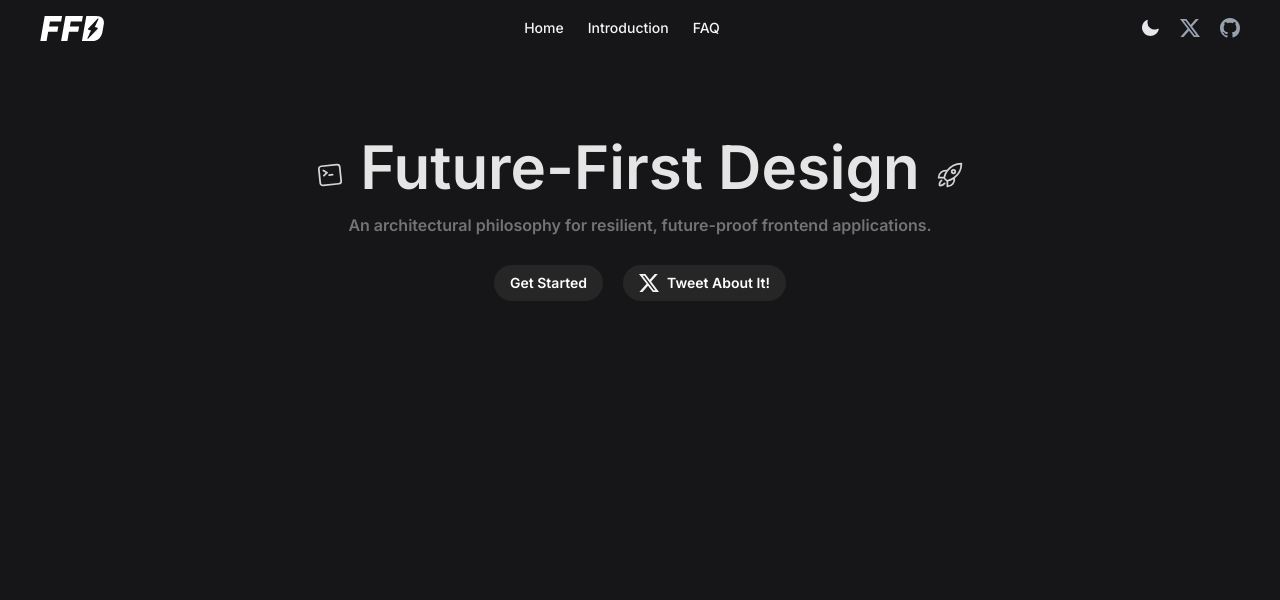
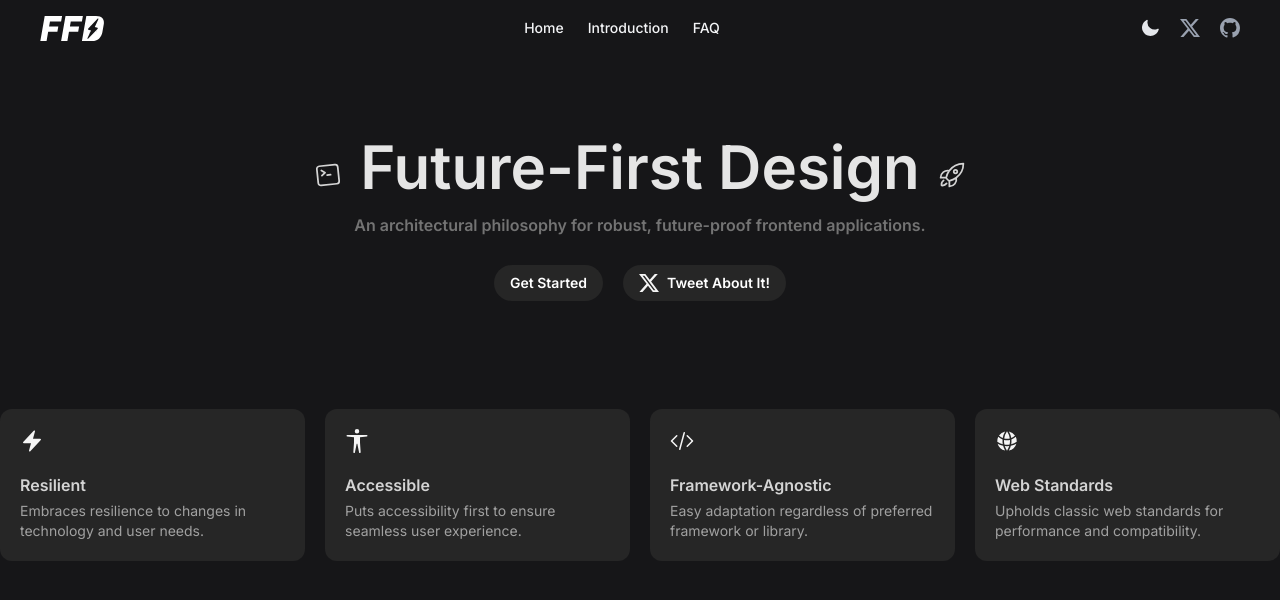
Before and after one commit to ShayokhShorfuddin/future-first-design, a React (Vite) app: page / in a window 1280 px wide. Shown: the top 600 px of the page. Built offline with nearby package versions, Linux system fonts and the light colour scheme.

Commit message:
add cards

```diff
--- a/src/components/Hero.tsx
+++ b/src/components/Hero.tsx
@@ -1,13 +1,42 @@
 import { Link } from "@tanstack/react-router";
+import HeroCard from "./HeroCard";
+
+const tweetPlaceholder =
+	"@shayokh_dev\nFuture-First Design looks kinda cool.\nMight give it a try.\n\n#FutureFirstDesign";
+const encodedText = encodeURIComponent(tweetPlaceholder);
+
+const HeroCardContents: {
+	icon: React.ReactNode;
+	title: string;
+	subtitle: string;
+}[] = [
+	{
+		icon: <VoltIcon />,
+		title: "Resilient",
+		subtitle: "Embraces resilience to changes in technology and user needs.",
+	},
+	{
+		icon: <AccessibilityIcon />,
+		title: "Accessible",
+		subtitle: "Puts accessibility first to ensure seamless user experience.",
+	},
+	{
+		icon: <CodeIcon />,
+		title: "Framework-Agnostic",
+		subtitle: "Easy adaptation regardless of preferred framework or library.",
+	},
+	{
+		icon: <WebIcon />,
+		title: "Web Standards",
+		subtitle:
+			"Upholds classic web standards for performance and compatibility.",
+	},
+];
 
 export default function Hero() {
-	const tweetPlaceholder =
-		"@shayokh_dev\nFuture-First Design looks kinda cool.\nMight give it a try.\n\n#FutureFirstDesign";
-	const encodedText = encodeURIComponent(tweetPlaceholder);
-
 	return (
 		<section
-			className="container mx-auto mt-20"
+			className="m-h-svh container mx-auto mt-20"
 			aria-label="A small introduction to Future-First Design. This section also contains links to get started and tweeting about this philosophy."
 		>
 			<div className="flex flex-col items-center gap-y-7">
@@ -17,7 +46,7 @@ export default function Hero() {
 					</h1>
 
 					<p className="font-inter font-semibold text-neutral-600 dark:text-neutral-500">
-						An architectural philosophy for resilient, future-proof frontend
+						An architectural philosophy for robust, future-proof frontend
 						applications.
 					</p>
 
@@ -39,9 +68,15 @@ export default function Hero() {
 						rel="noopener noreferrer"
 						href={`https://twitter.com/intent/tweet?text=${encodedText}`}
 					>
-						<XIcon />
+						<NonReactiveXIcon />
 						<span>Tweet About It!</span>
 					</a>
+				</div>
+
+				<div className="flex justify-between items-stretch w-full mt-20 gap-x-5">
+					{HeroCardContents.map((card) => (
+						<HeroCard key={card.title} {...card} />
+					))}
 				</div>
 			</div>
 		</section>
@@ -57,7 +92,7 @@ function TerminalIcon() {
 			strokeWidth="1.5"
 			stroke="currentColor"
 			aria-hidden="true"
-			className="absolute top-6 -left-8 -rotate-6 size-7 dark:stroke-neutral-300"
+			className="absolute top-6 -left-10 -rotate-6 size-7 dark:stroke-neutral-300"
 		>
 			<path
 				stroke-linecap="round"
@@ -77,7 +112,7 @@ function RocketIcon() {
 			strokeWidth="1.5"
 			stroke="currentColor"
 			aria-hidden="true"
-			className="absolute top-6 -right-8 size-7 dark:stroke-neutral-300"
+			className="absolute top-6 -right-10 size-7 dark:stroke-neutral-300"
 		>
 			<path
 				stroke-linecap="round"
@@ -88,7 +123,8 @@ function RocketIcon() {
 	);
 }
 
-function XIcon() {
+// Non reactive because it doesn't respond to hover events
+export function NonReactiveXIcon() {
 	return (
 		<svg
 			xmlns="http://www.w3.org/2000/svg"
@@ -101,3 +137,63 @@ function XIcon() {
 		</svg>
 	);
 }
+
+function VoltIcon() {
+	return (
+		<svg
+			xmlns="http://www.w3.org/2000/svg"
+			viewBox="0 0 24 24"
+			aria-hidden="true"
+			className="size-6 fill-neutral-800 dark:fill-neutral-100"
+		>
+			<path
+				fill-rule="evenodd"
+				d="M14.615 1.595a.75.75 0 0 1 .359.852L12.982 9.75h7.268a.75.75 0 0 1 .548 1.262l-10.5 11.25a.75.75 0 0 1-1.272-.71l1.992-7.302H3.75a.75.75 0 0 1-.548-1.262l10.5-11.25a.75.75 0 0 1 .913-.143Z"
+				clip-rule="evenodd"
+			/>
+		</svg>
+	);
+}
+
+function AccessibilityIcon() {
+	return (
+		<svg
+			xmlns="http://www.w3.org/2000/svg"
+			viewBox="0 0 16 16"
+			aria-hidden="true"
+			className="size-6 fill-neutral-800 dark:fill-neutral-100"
+		>
+			<path d="M9.5 1.5a1.5 1.5 0 1 1-3 0 1.5 1.5 0 0 1 3 0M6 5.5l-4.535-.442A.531.531 0 0 1 1.531 4H14.47a.531.531 0 0 1 .066 1.058L10 5.5V9l.452 6.42a.535.535 0 0 1-1.053.174L8.243 9.97c-.064-.252-.422-.252-.486 0l-1.156 5.624a.535.535 0 0 1-1.053-.174L6 9z" />
+		</svg>
+	);
+}
+
+function CodeIcon() {
+	return (
+		<svg
+			xmlns="http://www.w3.org/2000/svg"
+			viewBox="0 0 24 24"
+			aria-hidden="true"
+			className="size-6 fill-neutral-800 dark:fill-neutral-100"
+		>
+			<path
+				fill-rule="evenodd"
+				d="M14.447 3.026a.75.75 0 0 1 .527.921l-4.5 16.5a.75.75 0 0 1-1.448-.394l4.5-16.5a.75.75 0 0 1 .921-.527ZM16.72 6.22a.75.75 0 0 1 1.06 0l5.25 5.25a.75.75 0 0 1 0 1.06l-5.25 5.25a.75.75 0 1 1-1.06-1.06L21.44 12l-4.72-4.72a.75.75 0 0 1 0-1.06Zm-9.44 0a.75.75 0 0 1 0 1.06L2.56 12l4.72 4.72a.75.75 0 0 1-1.06 1.06L.97 12.53a.75.75 0 0 1 0-1.06l5.25-5.25a.75.75 0 0 1 1.06 0Z"
+				clip-rule="evenodd"
+			/>
+		</svg>
+	);
+}
+
+function WebIcon() {
+	return (
+		<svg
+			xmlns="http://www.w3.org/2000/svg"
+			viewBox="0 0 24 24"
+			aria-hidden="true"
+			className="size-6 fill-neutral-800 dark:fill-neutral-100"
+		>
+			<path d="M21.721 12.752a9.711 9.711 0 0 0-.945-5.003 12.754 12.754 0 0 1-4.339 2.708 18.991 18.991 0 0 1-.214 4.772 17.165 17.165 0 0 0 5.498-2.477ZM14.634 15.55a17.324 17.324 0 0 0 .332-4.647c-.952.227-1.945.347-2.966.347-1.021 0-2.014-.12-2.966-.347a17.515 17.515 0 0 0 .332 4.647 17.385 17.385 0 0 0 5.268 0ZM9.772 17.119a18.963 18.963 0 0 0 4.456 0A17.182 17.182 0 0 1 12 21.724a17.18 17.18 0 0 1-2.228-4.605ZM7.777 15.23a18.87 18.87 0 0 1-.214-4.774 12.753 12.753 0 0 1-4.34-2.708 9.711 9.711 0 0 0-.944 5.004 17.165 17.165 0 0 0 5.498 2.477ZM21.356 14.752a9.765 9.765 0 0 1-7.478 6.817 18.64 18.64 0 0 0 1.988-4.718 18.627 18.627 0 0 0 5.49-2.098ZM2.644 14.752c1.682.971 3.53 1.688 5.49 2.099a18.64 18.64 0 0 0 1.988 4.718 9.765 9.765 0 0 1-7.478-6.816ZM13.878 2.43a9.755 9.755 0 0 1 6.116 3.986 11.267 11.267 0 0 1-3.746 2.504 18.63 18.63 0 0 0-2.37-6.49ZM12 2.276a17.152 17.152 0 0 1 2.805 7.121c-.897.23-1.837.353-2.805.353-.968 0-1.908-.122-2.805-.353A17.151 17.151 0 0 1 12 2.276ZM10.122 2.43a18.629 18.629 0 0 0-2.37 6.49 11.266 11.266 0 0 1-3.746-2.504 9.754 9.754 0 0 1 6.116-3.985Z" />
+		</svg>
+	);
+}
--- /dev/null
+++ b/src/components/HeroCard.tsx
@@ -0,0 +1,20 @@
+type HeroCardProp = {
+	icon: React.ReactNode;
+	title: string;
+	subtitle: string;
+};
+
+export default function HeroCard({ icon, title, subtitle }: HeroCardProp) {
+	return (
+		<div className="flex flex-col border border-neutral-400 dark:border-0 dark:bg-neutral-800 w-full rounded-xl p-5 gap-y-5">
+			{icon}
+
+			<div className="flex flex-col gap-y-1 font-inter">
+				<p className="dark:text-neutral-300 font-semibold">{title}</p>
+				<p className="text-sm text-neutral-700 dark:text-neutral-400">
+					{subtitle}
+				</p>
+			</div>
+		</div>
+	);
+}
```
